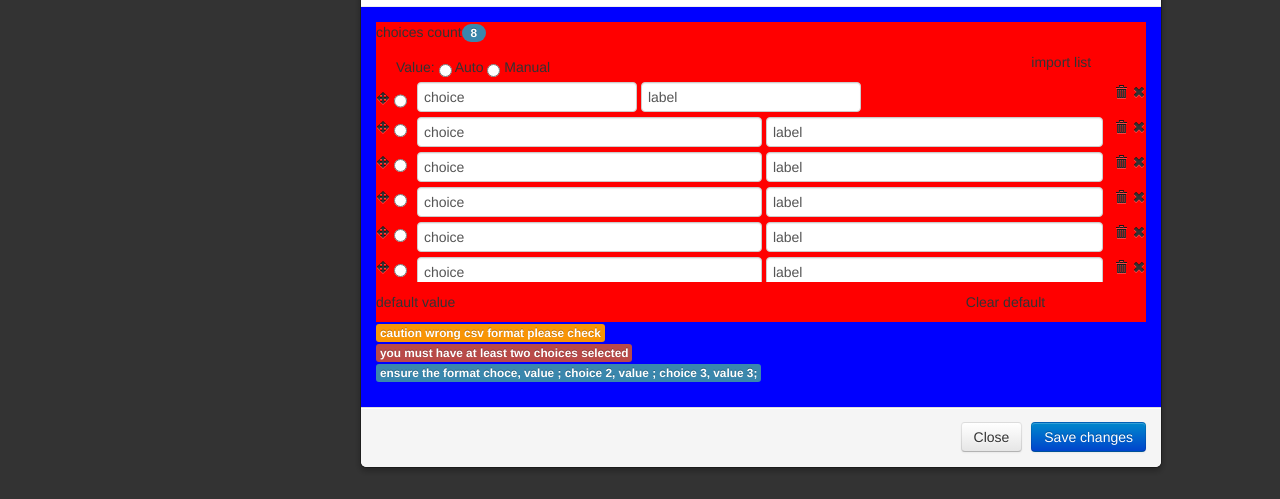
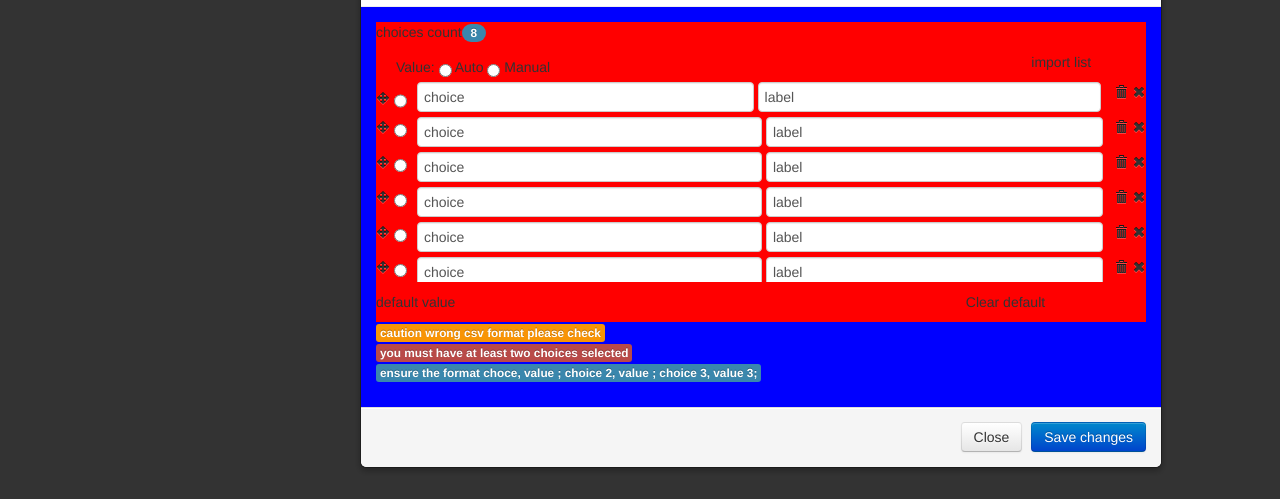
Before and after one commit to VeeteshJain/bootstrap-model-window, a plain HTML site: page bootstrap model/index.html in a window 1280 px wide. Both pictures are taken after a click on the button "Launch demo modal". Shown: the part 123-622 px from the top of the page. Drawn offline with Linux system fonts and the light colour scheme.

Commit message:
final commit floating line of list html

```diff
--- a/bootstrap model/index.html
+++ b/bootstrap model/index.html
@@ -56,8 +56,8 @@
                         </div>
                         <div style="margin: 0px 42px 0px 41px;">
                           <div>
-                            <input type='text' value="choice">
-                            <input type='text' value="label">
+                            <input type='text' value="choice"  class="input-block-level" style="width:49%">
+                            <input type='text' value="label" class="input-block-level" style="width:50%">
                           </div>
                         </div>
                       </label>
```
